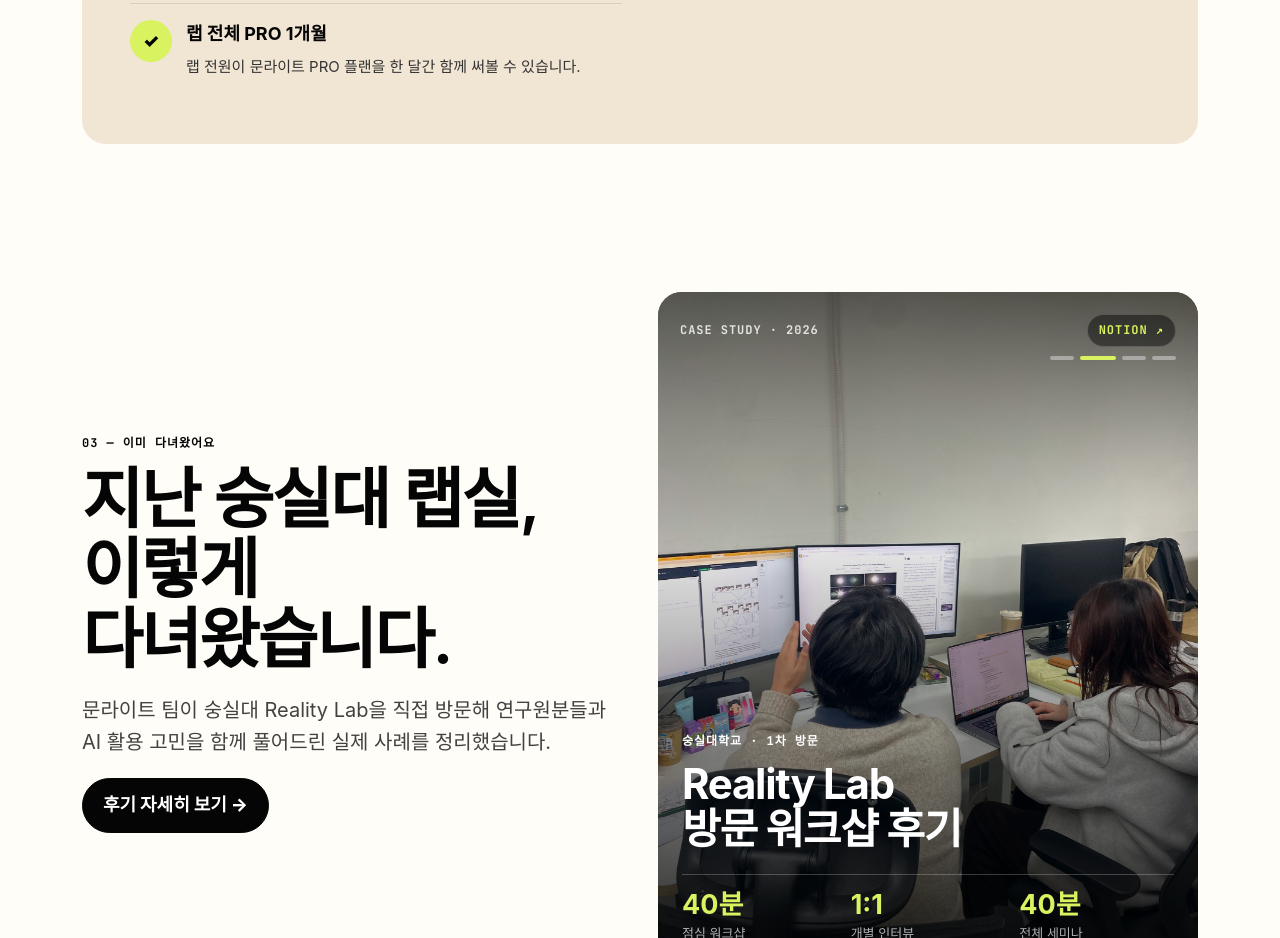
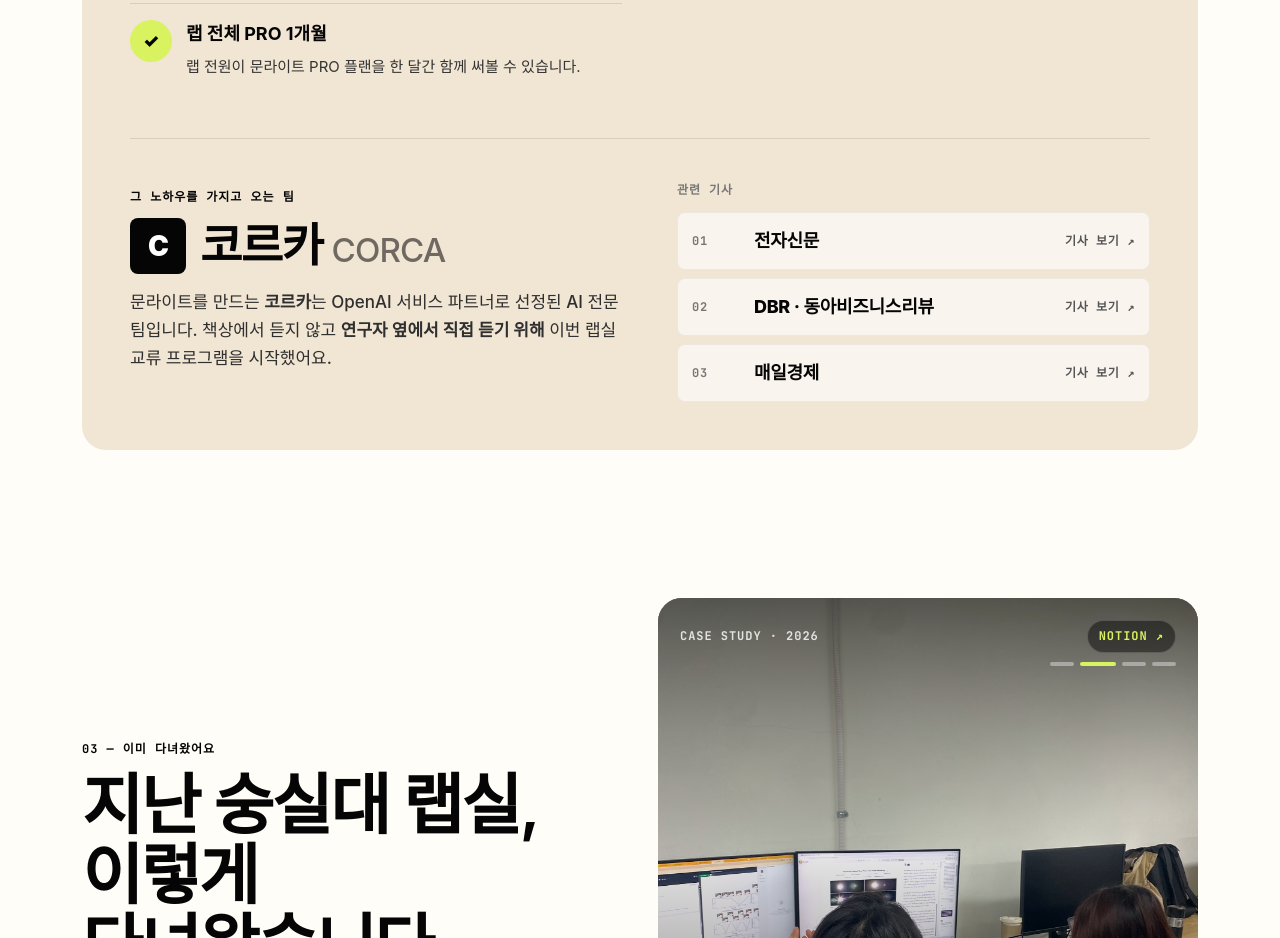
Before and after one commit to eunsjani/moonlight-lab-exchange, a plain HTML site: page index.html in a window 1280 px wide. Shown: the part 2751-3689 px from the top of the page. Drawn offline with Linux system fonts and the light colour scheme; a web font is replaced by a local one.

Commit message:
Restore Corca intro section

```diff
--- a/index.html
+++ b/index.html
@@ -293,6 +293,103 @@
     .line.short { width: 56%; }
     .line.mid { width: 78%; }
     .formula { margin-top: auto; font-family: var(--mono); font-size: 18px; }
+    .corca-block {
+      margin-top: 42px;
+      padding-top: 42px;
+      border-top: 1px solid rgba(0, 0, 0, .1);
+    }
+    .corca-grid {
+      display: grid;
+      grid-template-columns: 1.08fr 1fr;
+      gap: 36px;
+      align-items: start;
+    }
+    .corca-title {
+      display: flex;
+      align-items: center;
+      gap: 14px;
+      margin: 8px 0 14px;
+      font-size: clamp(32px, 4vw, 46px);
+      line-height: 1.08;
+      letter-spacing: -.035em;
+    }
+    .corca-mark {
+      width: 56px;
+      height: 56px;
+      border-radius: var(--radius);
+      display: inline-grid;
+      place-items: center;
+      background: var(--ink);
+      color: white;
+      font-size: 28px;
+      font-weight: 900;
+      letter-spacing: -.04em;
+      flex: 0 0 auto;
+    }
+    .corca-title small {
+      font-size: .72em;
+      font-weight: 520;
+      opacity: .55;
+      letter-spacing: -.025em;
+    }
+    .corca-desc {
+      max-width: 590px;
+      margin: 0;
+      color: #2f2f2f;
+      font-size: 17px;
+      line-height: 1.65;
+      font-weight: 500;
+    }
+    .press-kicker {
+      margin-bottom: 12px;
+      color: #777;
+    }
+    .press-list {
+      display: grid;
+      gap: 8px;
+    }
+    .press-item {
+      display: grid;
+      grid-template-columns: 48px 1fr;
+      gap: 14px;
+      align-items: center;
+      min-height: 58px;
+      padding: 12px 14px;
+      background: rgba(255, 255, 255, .58);
+      border: 1px solid rgba(0, 0, 0, .05);
+      border-radius: var(--radius);
+      transition: transform .18s ease, background .18s ease, box-shadow .18s ease;
+    }
+    .press-item:hover {
+      transform: translateX(3px);
+      background: white;
+      box-shadow: 0 10px 24px rgba(0, 0, 0, .08);
+    }
+    .press-num {
+      font-family: var(--mono);
+      font-size: 12px;
+      font-weight: 800;
+      letter-spacing: .08em;
+      color: #777;
+    }
+    .press-text {
+      display: flex;
+      justify-content: space-between;
+      align-items: center;
+      gap: 16px;
+    }
+    .press-source {
+      font-weight: 800;
+      letter-spacing: -.015em;
+    }
+    .press-link {
+      font-family: var(--mono);
+      font-size: 12px;
+      font-weight: 700;
+      letter-spacing: .05em;
+      color: #555;
+      white-space: nowrap;
+    }
 
     .case-copy p { color: #424242; font-size: 20px; }
     .photo-card {
@@ -415,7 +512,7 @@
     @media (max-width: 900px) {
       .container { padding: 0 22px; }
       .nav-links { display: none; }
-      .tiles, .persona-grid, .about-grid, .case-grid, .split-grid { grid-template-columns: 1fr; }
+      .tiles, .persona-grid, .about-grid, .corca-grid, .case-grid, .split-grid { grid-template-columns: 1fr; }
       .tile { min-height: 190px; }
       .reward-grid { grid-template-columns: 1fr; }
       .program-step { grid-template-columns: 56px 1fr; }
@@ -549,6 +646,37 @@
               <div class="mock-grid">
                 <div class="mock-panel"><span class="eyebrow">PDF</span><i class="line mid"></i><i class="line"></i><i class="line short"></i><i class="line mid"></i><i class="line"></i><i class="line short"></i></div>
                 <div class="mock-panel"><span class="eyebrow">Summary</span><i class="line"></i><i class="line mid"></i><i class="line short"></i><div class="formula">y = ax² + bx + c</div></div>
+              </div>
+            </div>
+          </div>
+          <div class="corca-block">
+            <div class="corca-grid">
+              <div>
+                <span class="eyebrow">그 노하우를 가지고 오는 팀</span>
+                <h3 class="corca-title">
+                  <span class="corca-mark">C</span>
+                  <span>코르카 <small>CORCA</small></span>
+                </h3>
+                <p class="corca-desc">
+                  문라이트를 만드는 <strong>코르카</strong>는 OpenAI 서비스 파트너로 선정된 AI 전문 팀입니다. 책상에서 듣지 않고 <strong>연구자 옆에서 직접 듣기 위해</strong> 이번 랩실 교류 프로그램을 시작했어요.
+                </p>
+              </div>
+              <div>
+                <div class="eyebrow press-kicker">관련 기사</div>
+                <div class="press-list">
+                  <a class="press-item" href="https://www.etnews.com/20260204000212" target="_blank" rel="noopener">
+                    <span class="press-num">01</span>
+                    <span class="press-text"><span class="press-source">전자신문</span><span class="press-link">기사 보기 ↗</span></span>
+                  </a>
+                  <a class="press-item" href="https://dbr.donga.com/kfocus/view/article_no/38" target="_blank" rel="noopener">
+                    <span class="press-num">02</span>
+                    <span class="press-text"><span class="press-source">DBR · 동아비즈니스리뷰</span><span class="press-link">기사 보기 ↗</span></span>
+                  </a>
+                  <a class="press-item" href="https://www.mk.co.kr/news/it/12024250" target="_blank" rel="noopener">
+                    <span class="press-num">03</span>
+                    <span class="press-text"><span class="press-source">매일경제</span><span class="press-link">기사 보기 ↗</span></span>
+                  </a>
+                </div>
               </div>
             </div>
           </div>
```
